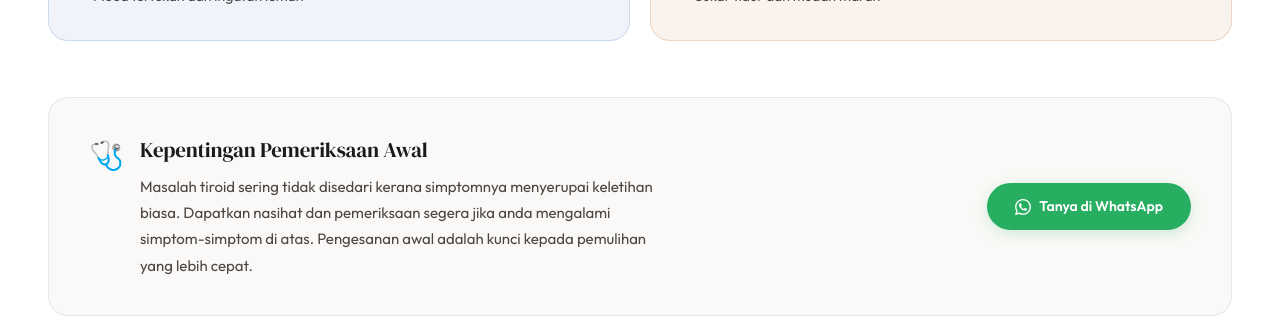
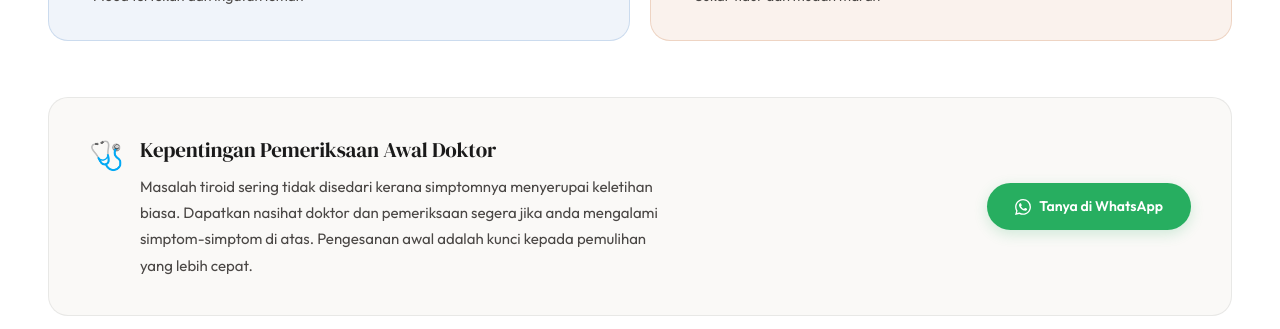
Before and after one commit to idrisjohari/biovco-website, a React (Vite) app: page / in a window 1280 px wide. Shown: the part 1860-2189 px from the top of the page. Built offline with nearby package versions, Linux system fonts and the light colour scheme; the HTML template or start-up script is replaced by a standard one.

Commit message:
content pemeriksaan

```diff
--- a/src/App.tsx
+++ b/src/App.tsx
@@ -580,7 +580,7 @@ function ThyroidSection() {
                 margin: '0 0 8px',
                 letterSpacing: '-0.01em',
               }}>
-                Kepentingan Pemeriksaan Awal
+                Kepentingan Pemeriksaan Awal Doktor
               </h4>
               <p style={{
                 fontFamily: F.sans,
@@ -590,7 +590,7 @@ function ThyroidSection() {
                 margin: 0,
                 maxWidth: 520,
               }}>
-                Masalah tiroid sering tidak disedari kerana simptomnya menyerupai keletihan biasa. Dapatkan nasihat dan pemeriksaan segera jika anda mengalami simptom-simptom di atas. Pengesanan awal adalah kunci kepada pemulihan yang lebih cepat.
+                Masalah tiroid sering tidak disedari kerana simptomnya menyerupai keletihan biasa. Dapatkan nasihat doktor dan pemeriksaan segera jika anda mengalami simptom-simptom di atas. Pengesanan awal adalah kunci kepada pemulihan yang lebih cepat.
               </p>
             </div>
           </div>
```
